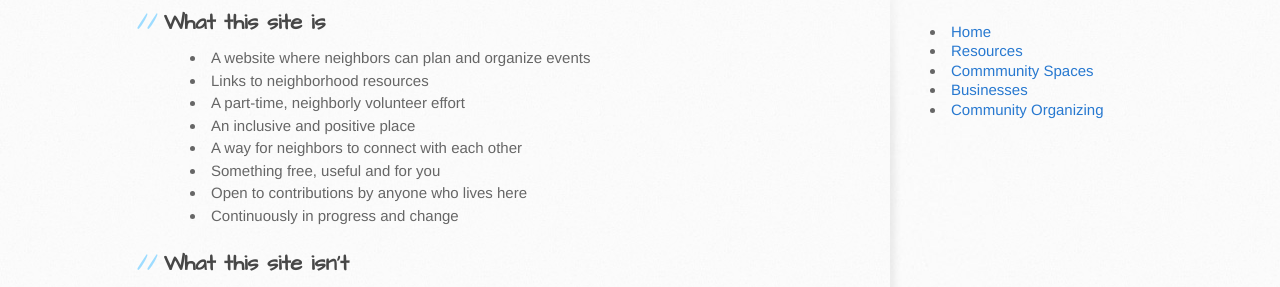
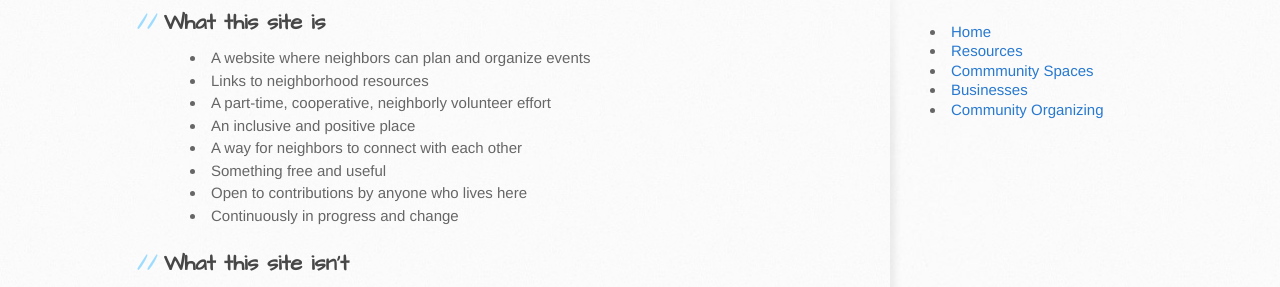
Before and after one commit to gbinal/tobago, a Jekyll site: the page built from index.md, in a window 1280 px wide. Shown: the part 361-648 px from the top of the page. Built offline with Jekyll 4.4.1, drawn with Linux system fonts in a browser that asks for light colours.

Commit message:
Update index.md

```diff
--- a/index.md
+++ b/index.md
@@ -8,10 +8,10 @@ published: true
 ## What this site is
 * A website where neighbors can plan and organize events
 * Links to neighborhood resources
-* A part-time, neighborly volunteer effort
+* A part-time, cooperative, neighborly volunteer effort
 * An inclusive and positive place
 * A way for neighbors to connect with each other
-* Something free, useful and for you
+* Something free and useful
 * Open to contributions by anyone who lives here
 * Continuously in progress and change
 
```
